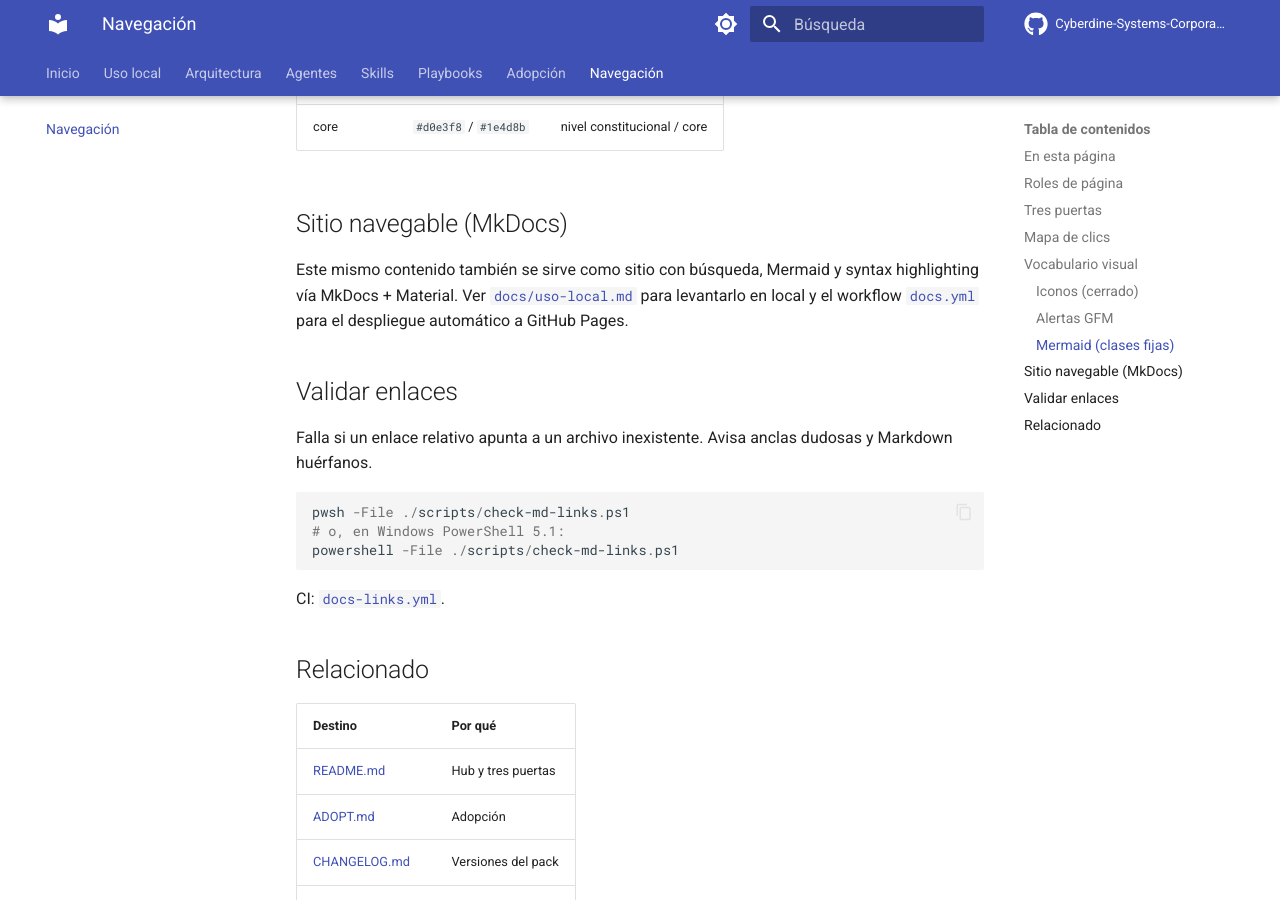
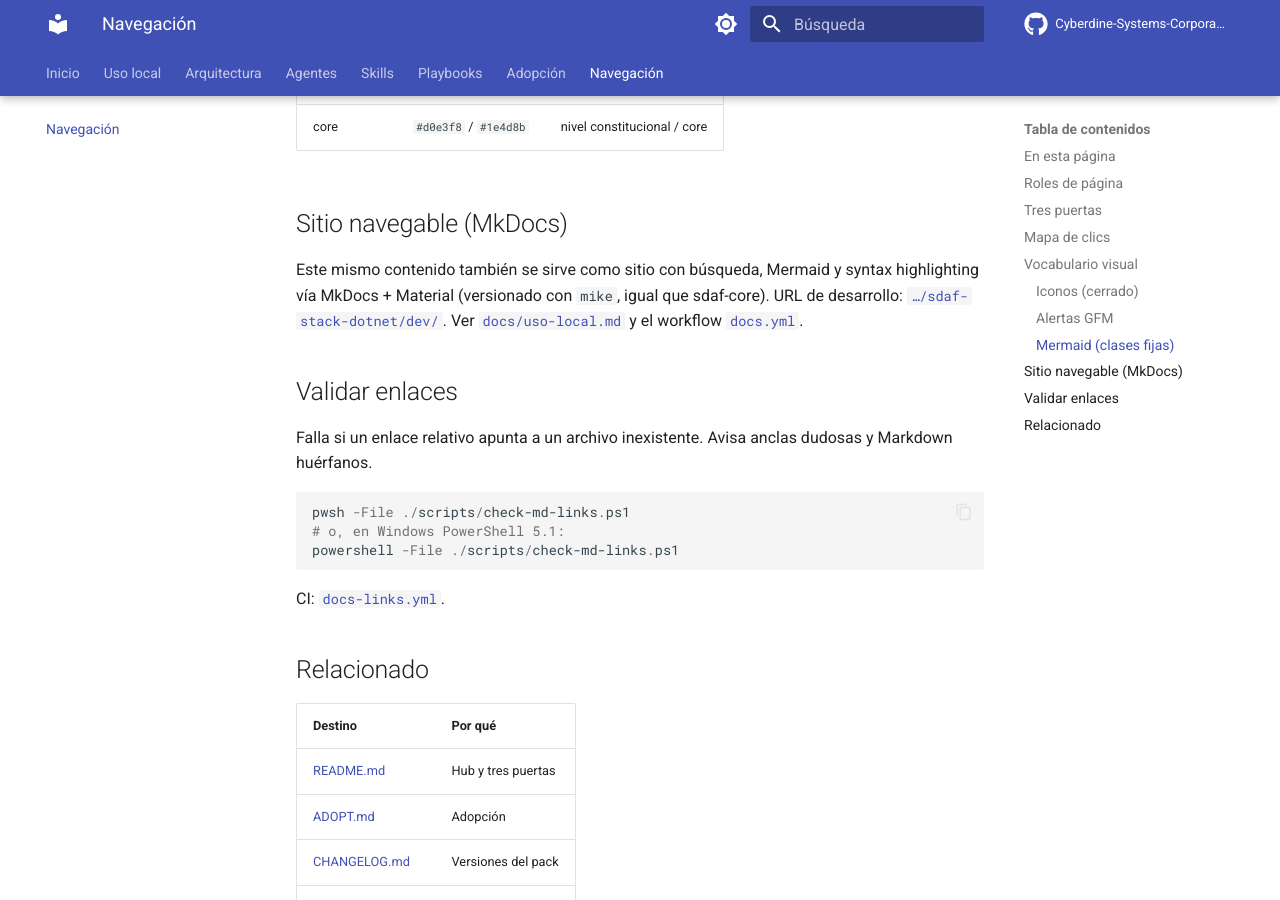
Before and after one commit to Cyberdine-Systems-Corporation/sdaf-stack-dotnet, an MkDocs documentation site: the page built from docs/navegacion-docs.md, in a window 1280 px wide and 900 px high, scrolled down 3280 px. Built offline with MkDocs 1.6.1 and Material for MkDocs 9.7.7, drawn with Linux system fonts in a browser that asks for light colours; comment, search, counter and statistics services are not loaded; the version menu is left out.

Commit message:
docs: apuntar navegacion-docs al alias /dev/ de mike

```diff
--- a/docs/navegacion-docs.md
+++ b/docs/navegacion-docs.md
@@ -93,7 +93,7 @@ Si no encaja, no pongas icono. Cero emoji en headings de páginas normativas (co
 
 ## Sitio navegable (MkDocs)
 
-Este mismo contenido también se sirve como sitio con búsqueda, Mermaid y syntax highlighting vía MkDocs + Material. Ver [`docs/uso-local.md`](uso-local.md) para levantarlo en local y el workflow [`docs.yml`](https://github.com/Cyberdine-Systems-Corporation/sdaf-stack-dotnet/blob/main/.github/workflows/docs.yml) para el despliegue automático a GitHub Pages.
+Este mismo contenido también se sirve como sitio con búsqueda, Mermaid y syntax highlighting vía MkDocs + Material (versionado con `mike`, igual que sdaf-core). URL de desarrollo: [`…/sdaf-stack-dotnet/dev/`](https://cyberdine-systems-corporation.github.io/sdaf-stack-dotnet/dev/). Ver [`docs/uso-local.md`](uso-local.md) y el workflow [`docs.yml`](https://github.com/Cyberdine-Systems-Corporation/sdaf-stack-dotnet/blob/main/.github/workflows/docs.yml).
 
 ## Validar enlaces
 
```
